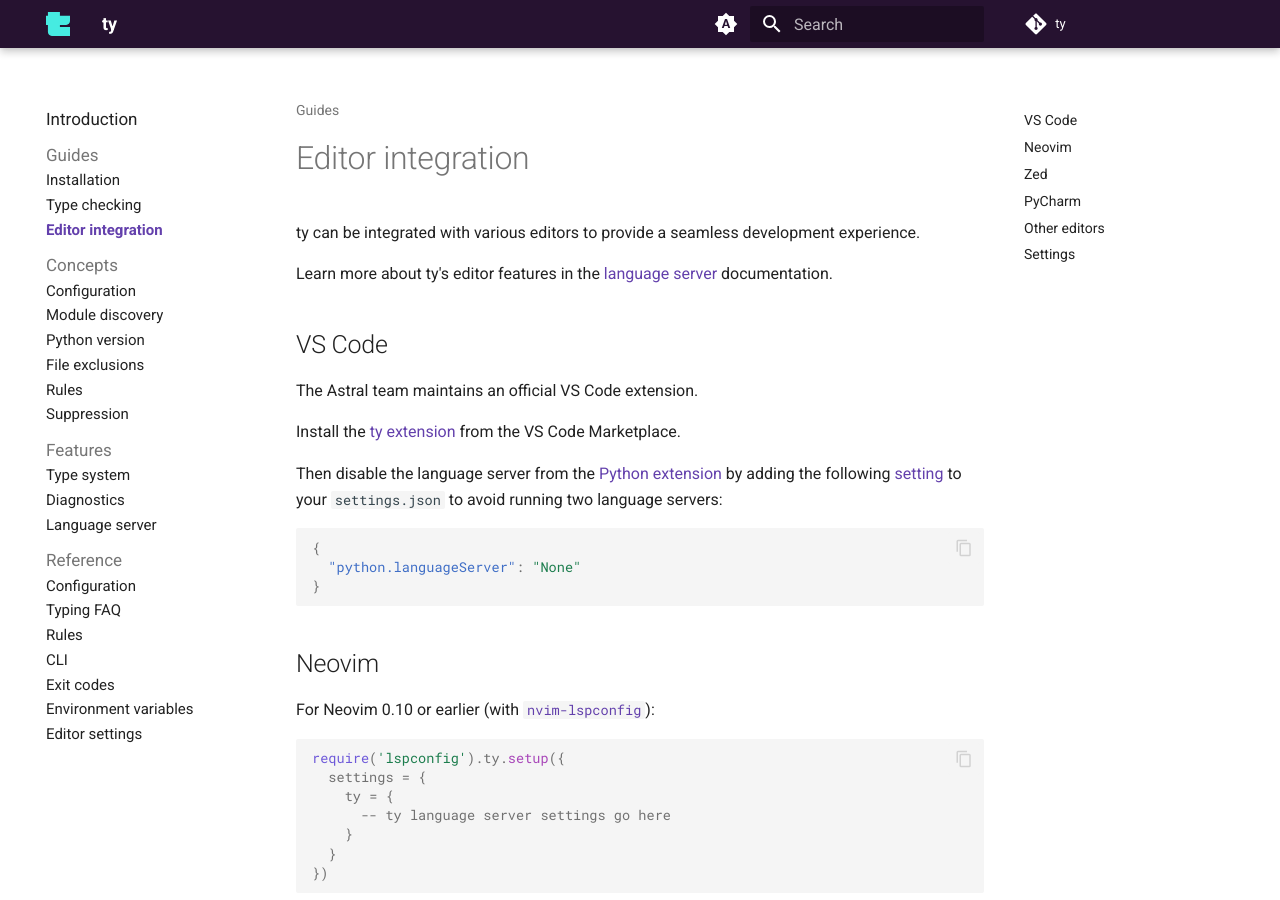
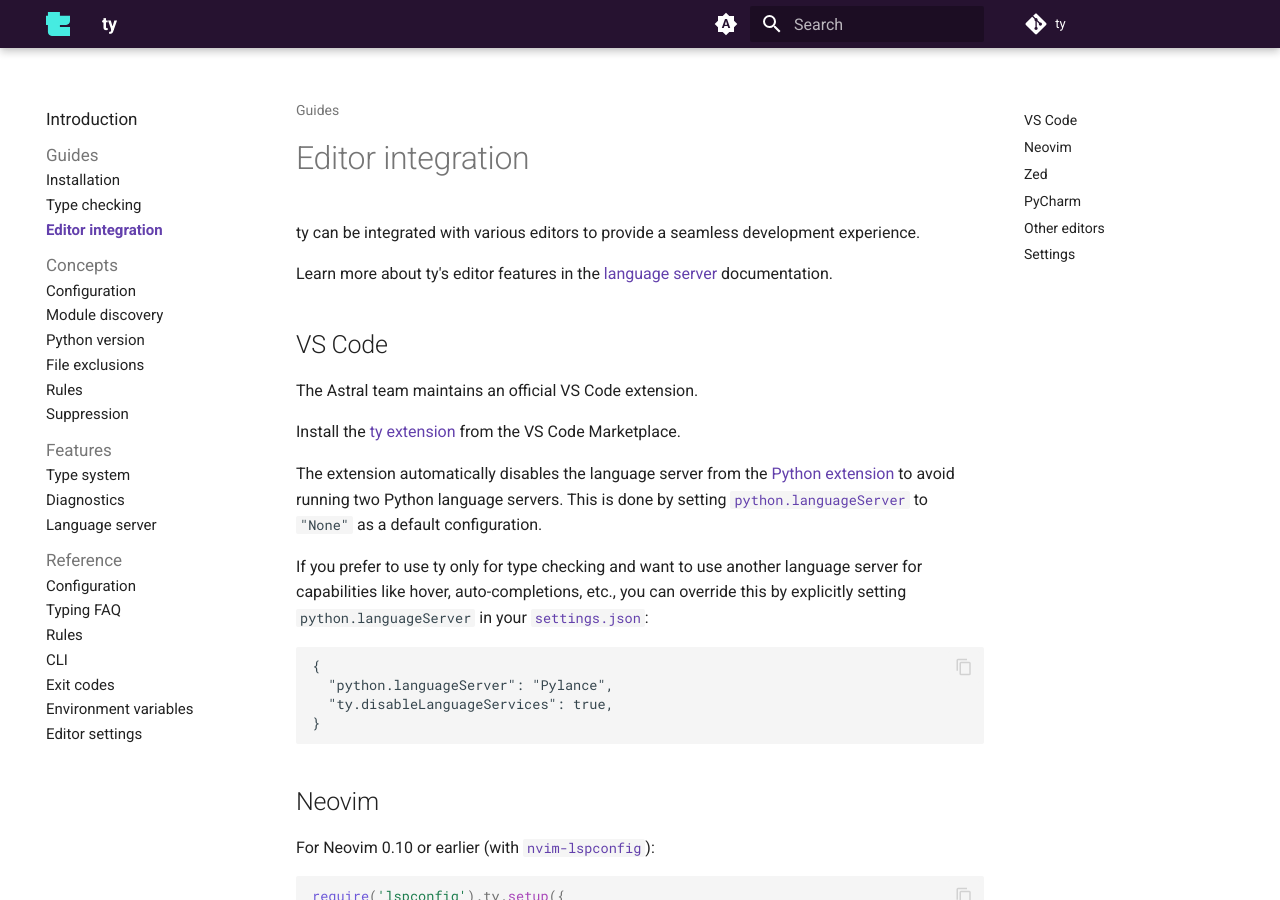
Before and after one commit to astral-sh/ty, an MkDocs documentation site: the page built from docs/editors.md, in a window 1280 px wide and 900 px high. Built offline with MkDocs 1.6.1 and Material for MkDocs 9.7.7, drawn with Linux system fonts in a browser that asks for light colours; comment, search, counter and statistics services are not loaded.

Commit message:
Update VS Code extension docs

````diff
--- a/docs/editors.md
+++ b/docs/editors.md
@@ -11,12 +11,21 @@
 
 Install the [ty extension](https://marketplace.visualstudio.com/items?itemName=astral-sh.ty) from the VS Code Marketplace.
 
-Then disable the language server from the [Python extension](https://marketplace.visualstudio.com/items?itemName=ms-python.python) by adding the
-following [setting](https://code.visualstudio.com/docs/python/settings-reference#_intellisense-engine-settings) to your `settings.json` to avoid running two language servers:
+The extension automatically disables the language server from the [Python
+extension](https://marketplace.visualstudio.com/items?itemName=ms-python.python)
+to avoid running two Python language servers. This is done by setting
+[`python.languageServer`](https://code.visualstudio.com/docs/python/settings-reference#_intellisense-engine-settings)
+to `"None"` as a default configuration.
 
-```json
+If you prefer to use ty only for type checking and want to use another language
+server for capabilities like hover, auto-completions, etc., you can override
+this by explicitly setting `python.languageServer` in your
+[`settings.json`](https://code.visualstudio.com/docs/configure/settings#_settings-json-file):
+
+```jsonc
 {
-  "python.languageServer": "None"
+  "python.languageServer": "Pylance",
+  "ty.disableLanguageServices": true,
 }
 ```
 
````
